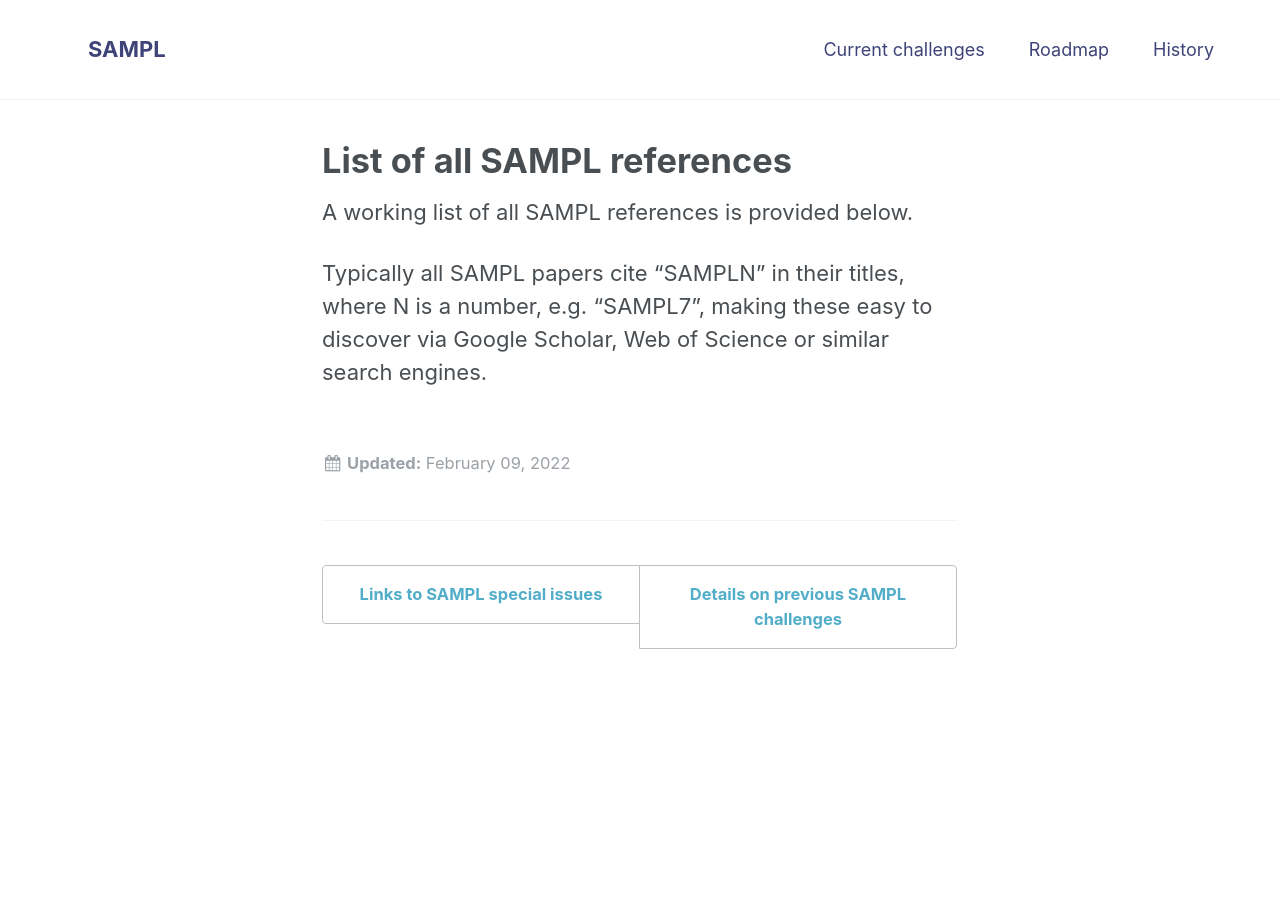
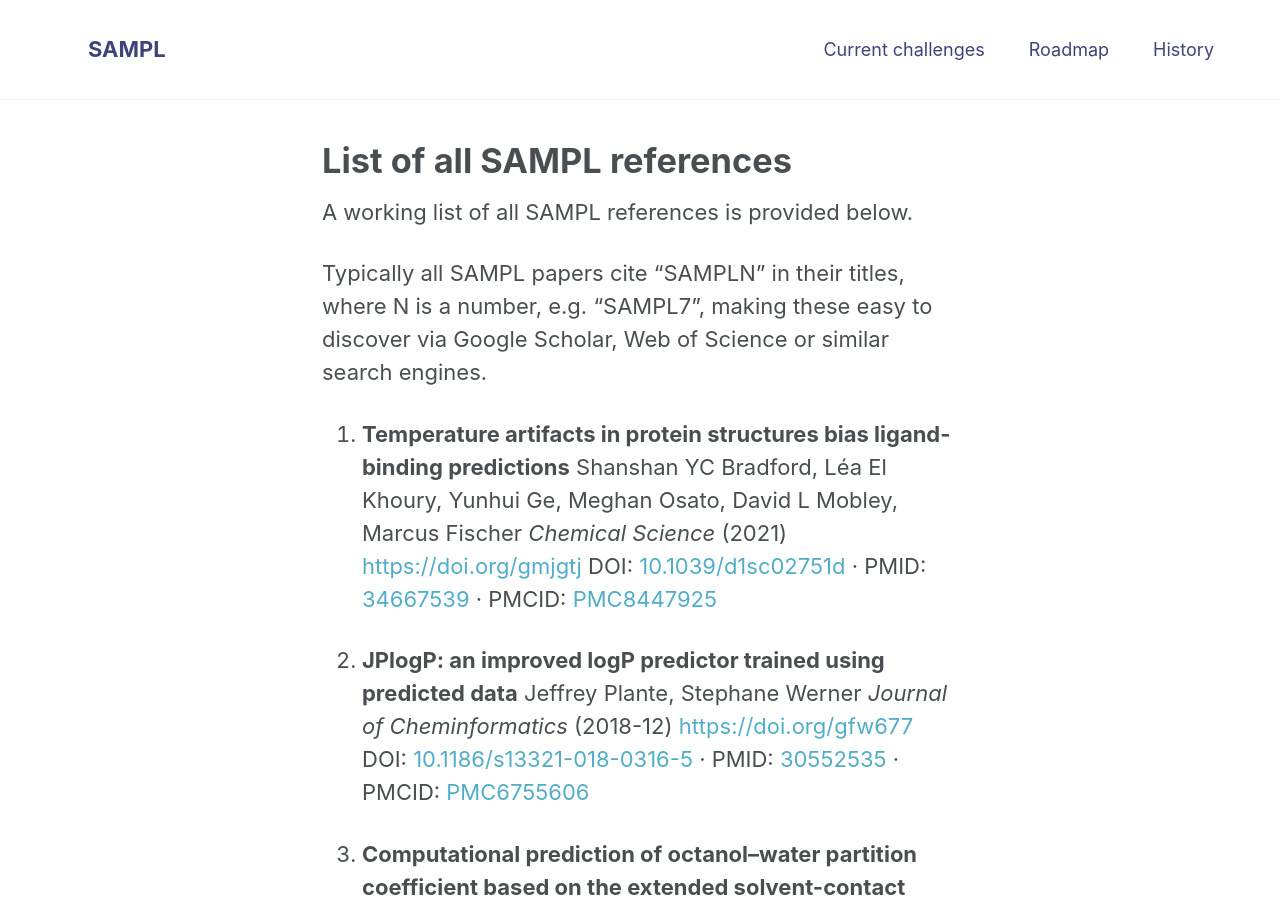
Before and after one commit to samplchallenges/samplchallenges.github.io, a Jekyll site: the page built from _history/02_allreferences.md, in a window 1280 px wide and 900 px high. Built offline with Jekyll 4.4.1, drawn with Linux system fonts in a browser that asks for light colours; some of the changed text lies outside the part shown.

Commit message:
update allreferences list with fake refs

```diff
--- a/_history/02_allreferences.md
+++ b/_history/02_allreferences.md
@@ -10,3 +10,20 @@ permalink: /history/allreferences/
 A working list of all SAMPL references is provided below.
 
 Typically all SAMPL papers cite "SAMPLN" in their titles, where N is a number, e.g. "SAMPL7", making these easy to discover via Google Scholar, Web of Science or similar search engines.
+
+
+1. **Temperature artifacts in protein structures bias ligand-binding predictions**
+Shanshan YC Bradford, Léa El Khoury, Yunhui Ge, Meghan Osato, David L Mobley, Marcus Fischer *Chemical Science* (2021) <https://doi.org/gmjgtj>
+DOI: [10.1039/d1sc02751d](https://doi.org/10.1039/d1sc02751d) · PMID: [34667539](https://www.ncbi.nlm.nih.gov/pubmed/34667539) · PMCID: [PMC8447925](https://www.ncbi.nlm.nih.gov/pmc/articles/PMC8447925)
+
+2. **JPlogP: an improved logP predictor trained using predicted data**
+Jeffrey Plante, Stephane Werner *Journal of Cheminformatics* (2018-12) <https://doi.org/gfw677>
+DOI: [10.1186/s13321-018-0316-5](https://doi.org/10.1186/s13321-018-0316-5) · PMID: [30552535](https://www.ncbi.nlm.nih.gov/pubmed/30552535) · PMCID: [PMC6755606](https://www.ncbi.nlm.nih.gov/pmc/articles/PMC6755606)
+
+3. **Computational prediction of octanol–water partition coefficient based on the extended solvent-contact model**
+Taeho Kim, Hwangseo Park *Journal of Molecular Graphics and Modelling* (2015-07) <https://doi.org/f7m285>
+DOI: [10.1016/j.jmgm.2015.06.004](https://doi.org/10.1016/j.jmgm.2015.06.004) · PMID: [26142695](https://www.ncbi.nlm.nih.gov/pubmed/26142695)
+
+4. **The SAMPL4 host–guest blind prediction challenge: an overview**
+Hari S Muddana, Andrew T Fenley, David L Mobley, Michael K Gilson *Journal of Computer-Aided Molecular Design* (2014-03-06) <https://doi.org/f5585s>
+DOI: [10.1007/s10822-014-9735-1](https://doi.org/10.1007/s10822-014-9735-1) · PMID: [24599514](https://www.ncbi.nlm.nih.gov/pubmed/24599514) · PMCID: [PMC4053502](https://www.ncbi.nlm.nih.gov/pmc/articles/PMC4053502)
```
Also changed, not shown: .github/workflows/zotero_pull.yml, _history/allreferences_header.md (renamed from _history/references_header.md).
